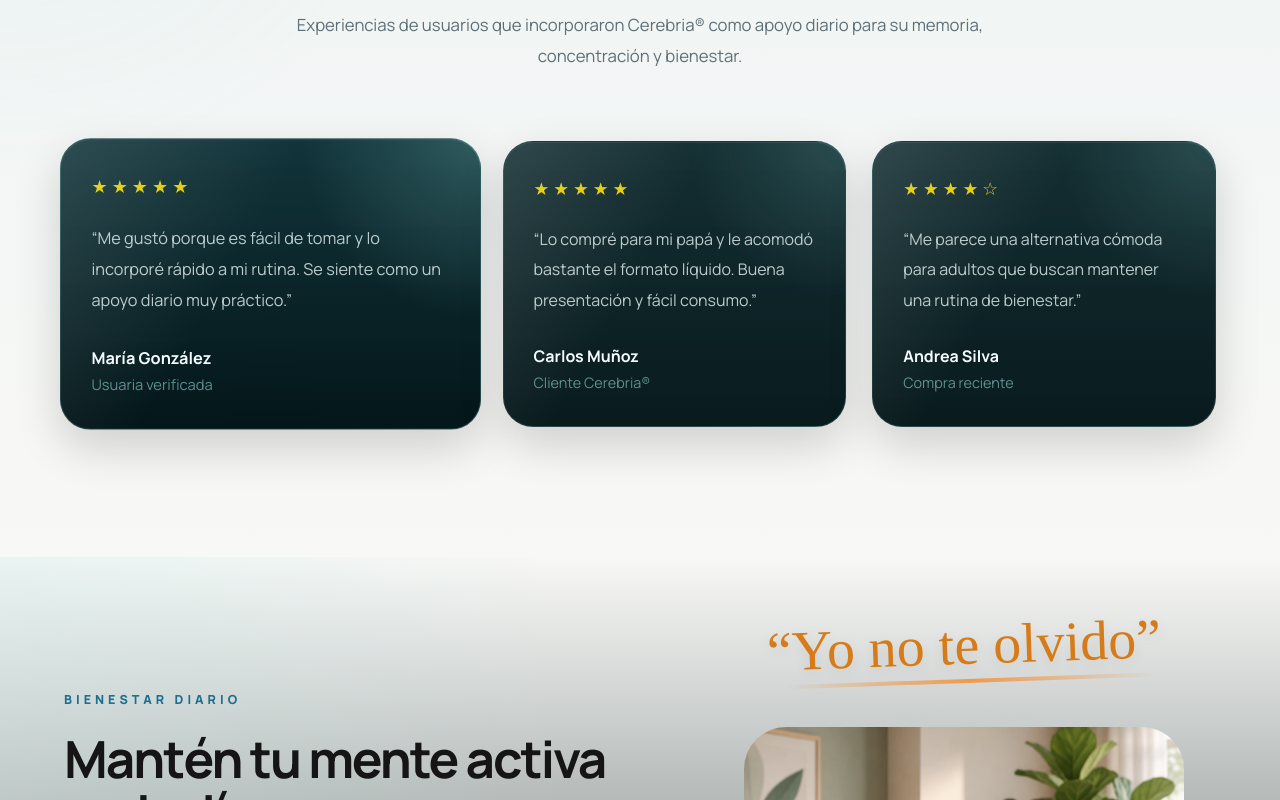
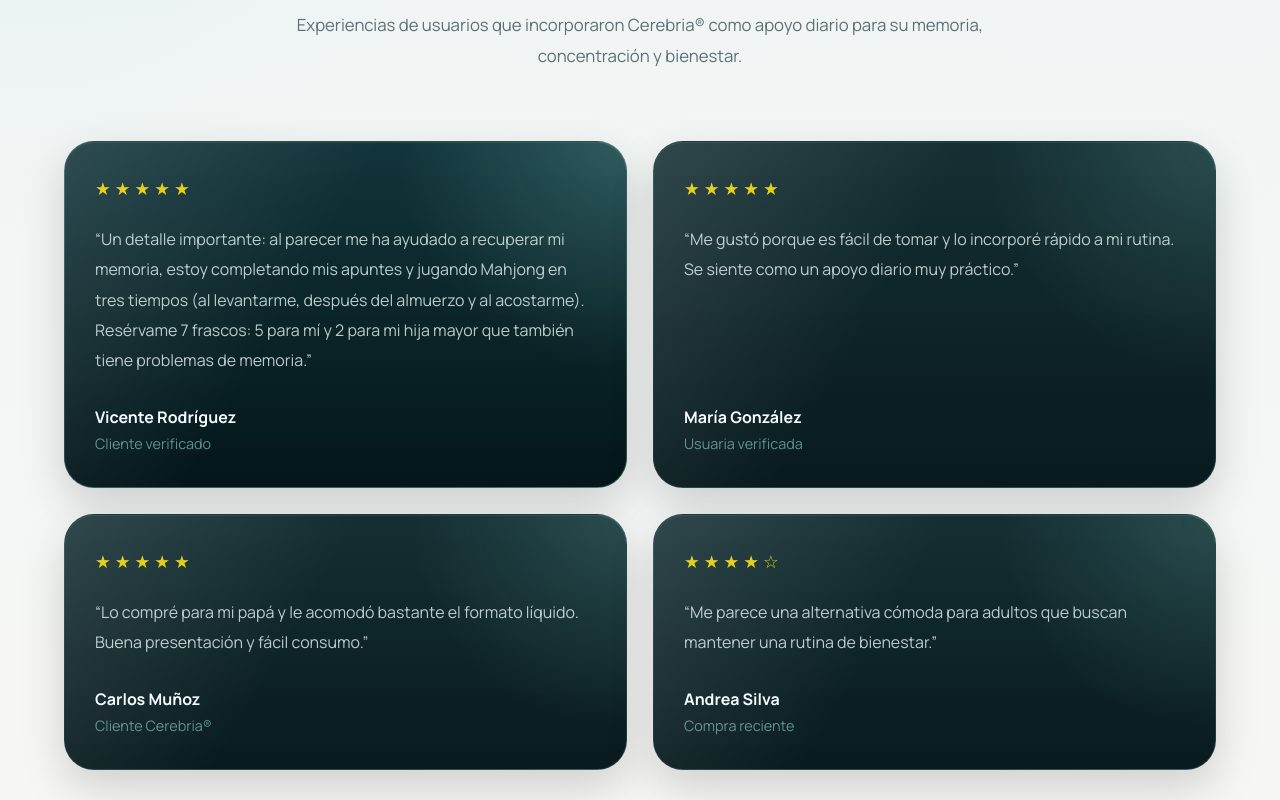
Before and after one commit to matdev10/cerebria-web, a React (Vite) app: page / in a window 1280 px wide. Shown: the part 2840-3640 px from the top of the page. Built offline with nearby package versions, Linux system fonts and the light colour scheme; a web font is replaced by a local one.

Commit message:
mejora reviews y modal informacion nutricional

```diff
--- a/src/components/Reviews.jsx
+++ b/src/components/Reviews.jsx
@@ -15,7 +15,22 @@
         </div>
 
         <div className="reviews-grid">
+          {/* Testimonio Destacado: Vicente Rodríguez */}
           <article className="review-card featured">
+            <div className="review-stars">★★★★★</div>
+            <p>
+              “Un detalle importante: al parecer me ha ayudado a recuperar mi memoria,
+              estoy completando mis apuntes y jugando Mahjong en tres tiempos (al levantarme,
+              después del almuerzo y al acostarme). Resérvame 7 frascos: 5 para mí y 2 para
+              mi hija mayor que también tiene problemas de memoria.”
+            </p>
+            <div className="review-user">
+              <strong>Vicente Rodríguez</strong>
+              <span>Cliente verificado</span>
+            </div>
+          </article>
+
+          <article className="review-card">
             <div className="review-stars">★★★★★</div>
             <p>
               “Me gustó porque es fácil de tomar y lo incorporé rápido a mi rutina.
--- a/src/style/reviews.css
+++ b/src/style/reviews.css
@@ -4,18 +4,14 @@
 
 .reviews{
   position: relative;
-
   padding: 130px 0;
-
   overflow: hidden;
-
   background:
     radial-gradient(
       circle at top left,
       rgba(143,214,210,.10),
       transparent 30%
     ),
-
     linear-gradient(
       180deg,
       #eef4f4 0%,
@@ -41,36 +37,25 @@
 
 .reviews-header span{
   display: inline-block;
-
   margin-bottom: 14px;
-
   color: #2f6f8f;
-
   font-size: .76rem;
   font-weight: 900;
-
   letter-spacing: 3px;
-
   text-transform: uppercase;
 }
 
 .reviews-header h2{
   font-size: clamp(2.2rem, 4vw, 4rem);
-
   line-height: 1.05;
-
   letter-spacing: -2px;
-
   margin-bottom: 20px;
-
   color: #102127;
 }
 
 .reviews-header p{
   color: #5f6f77;
-
   font-size: 1.05rem;
-
   line-height: 1.8;
 }
 
@@ -80,9 +65,8 @@
 
 .reviews-grid{
   display: grid;
-
-  grid-template-columns: 1.2fr 1fr 1fr;
-
+  /* Cambiado para ordenar de a dos de forma simétrica */
+  grid-template-columns: repeat(2, minmax(0, 1fr));
   gap: 26px;
 }
 
@@ -92,12 +76,14 @@
 
 .review-card{
   position: relative;
+  overflow: hidden;
+  padding: 34px 30px;
+  border-radius: 30px;
 
-  overflow: hidden;
-
-  padding: 34px 30px;
-
-  border-radius: 30px;
+  /* Flexbox para obligar a que el contenido estire la tarjeta equitativamente */
+  display: flex;
+  flex-direction: column;
+  height: 100%;
 
   background:
     radial-gradient(
@@ -112,7 +98,6 @@
     );
 
   border: 1px solid rgba(143,214,210,.16);
-
   box-shadow:
     0 18px 45px rgba(0,0,0,.16),
     inset 0 1px 0 rgba(255,255,255,.08);
@@ -125,20 +110,15 @@
 
 .review-card:hover{
   transform: translateY(-10px);
-
   border-color: rgba(143,214,210,.34);
-
   box-shadow:
     0 28px 70px rgba(0,0,0,.22),
     0 0 35px rgba(143,214,210,.10);
 }
 
-/* destaque */
+/* destaque corregido sin romper la escala e igualdad de tamaño */
 .review-card.featured{
-  transform: scale(1.02);
-
   border-color: rgba(143,214,210,.28);
-
   background:
     radial-gradient(
       circle at top right,
@@ -155,17 +135,14 @@
 /* brillo */
 .review-card::before{
   content: "";
-
   position: absolute;
   inset: 0;
-
   background:
     linear-gradient(
       120deg,
       rgba(255,255,255,.12),
       transparent 42%
     );
-
   pointer-events: none;
 }
 
@@ -175,11 +152,8 @@
 
 .review-stars{
   margin-bottom: 24px;
-
   color: #e2cc0a;
-
   font-size: 1.1rem;
-
   letter-spacing: 4px;
 }
 
@@ -189,12 +163,11 @@
 
 .review-card p{
   color: rgba(236,248,249,.78);
-
   line-height: 1.9;
-
   font-size: 1rem;
-
   margin-bottom: 30px;
+  /* IMPORTANTE: Hace que el bloque de texto crezca para empujar al usuario abajo */
+  flex-grow: 1;
 }
 
 /* =========================
@@ -205,17 +178,17 @@
   display: flex;
   flex-direction: column;
   gap: 6px;
+  /* Asegura que se mantenga al final del contenedor */
+  margin-top: auto;
 }
 
 .review-user strong{
   color: #f4fbff;
-
   font-size: 1rem;
 }
 
 .review-user span{
   color: rgba(143,214,210,.62);
-
   font-size: .9rem;
 }
 
@@ -224,25 +197,17 @@
 ========================= */
 
 @media (max-width: 992px){
-
+  /* En tablets y móviles pasa a una sola columna */
   .reviews-grid{
     grid-template-columns: 1fr;
   }
-
-  .review-card.featured{
-    transform: none;
-  }
-
 }
 
 @media (max-width: 768px){
-
   .reviews{
     padding: 90px 0;
   }
-
   .review-card{
     padding: 28px 24px;
   }
-
 }
```
